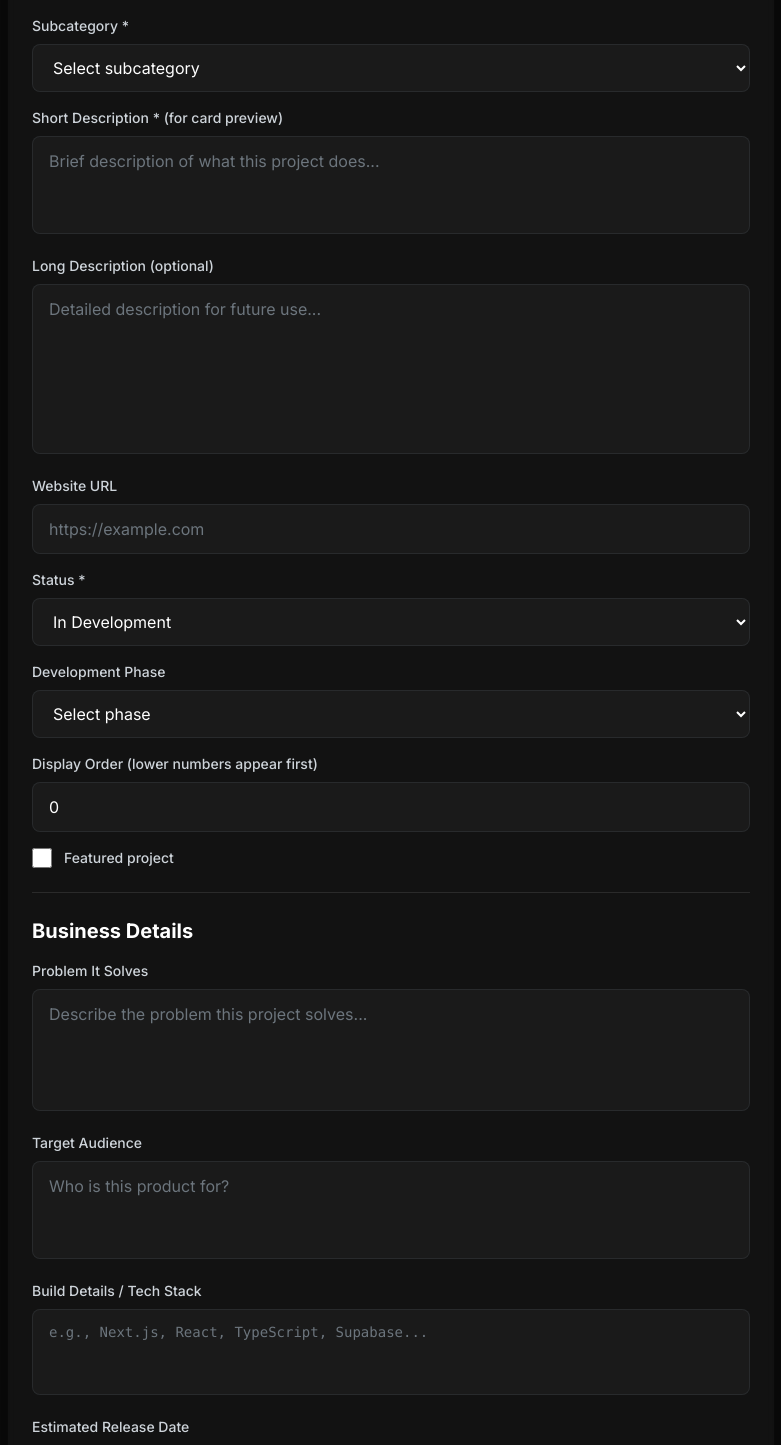
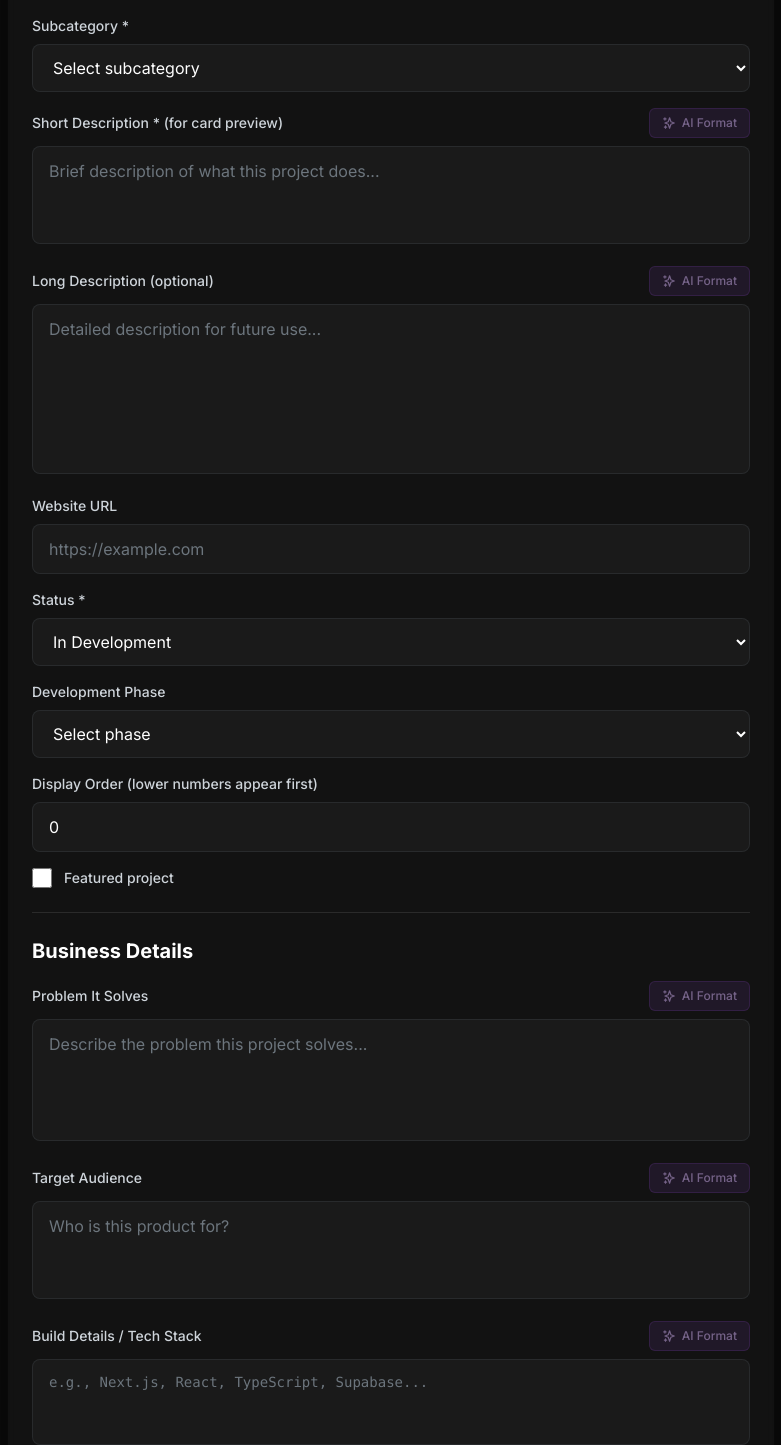
Before and after one commit to Justy6674/black-health-intelligence, a Next.js app: page /admin/projects/new in a window 1280 px wide. Shown: the part 740-2185 px from the top of the page, without its empty margins (17-798 px from the left). Built offline with nearby package versions, Linux system fonts and the light colour scheme; no server answers.

Commit message:
feat: add AI Format buttons to clean up text fields using OpenAI GPT-4o-mini

```diff
--- /dev/null
+++ b/app/api/ai-format/route.ts
@@ -0,0 +1,95 @@
+import { NextRequest, NextResponse } from 'next/server'
+
+export async function POST(request: NextRequest) {
+    try {
+        const { text, field } = await request.json()
+
+        if (!text || typeof text !== 'string') {
+            return NextResponse.json({ error: 'No text provided' }, { status: 400 })
+        }
+
+        const apiKey = process.env.OPENAI_API_KEY
+        if (!apiKey) {
+            return NextResponse.json({ error: 'OpenAI API key not configured' }, { status: 500 })
+        }
+
+        // Different prompts based on field type
+        const prompts: Record<string, string> = {
+            short_description: `You are a professional copywriter. Clean up and format this project description for a portfolio card. Make it compelling, professional, and concise (2-3 sentences max). Fix any grammar or spelling issues. Keep the core message but make it polished:
+
+"${text}"
+
+Return ONLY the improved text, nothing else.`,
+
+            long_description: `You are a professional copywriter. Clean up and format this detailed project description. Make it professional, well-structured, and compelling. Fix grammar, improve clarity, and organize into clear paragraphs if needed. Keep all important details:
+
+"${text}"
+
+Return ONLY the improved text, nothing else.`,
+
+            problem_solves: `You are a professional copywriter. Clean up and format this problem statement for a project. Make it clear, compelling, and professional. Explain the problem in a way that resonates with the target audience:
+
+"${text}"
+
+Return ONLY the improved text, nothing else.`,
+
+            target_audience: `You are a professional copywriter. Clean up and format this target audience description. Make it clear and specific. Use professional language:
+
+"${text}"
+
+Return ONLY the improved text, nothing else.`,
+
+            build_details: `You are a technical writer. Clean up and format this tech stack / build details description. Make it clear, organized, and professional. List technologies clearly:
+
+"${text}"
+
+Return ONLY the improved text, nothing else.`,
+
+            default: `You are a professional copywriter. Clean up and format this text. Fix grammar, improve clarity, and make it professional:
+
+"${text}"
+
+Return ONLY the improved text, nothing else.`
+        }
+
+        const prompt = prompts[field] || prompts.default
+
+        const response = await fetch('https://api.openai.com/v1/chat/completions', {
+            method: 'POST',
+            headers: {
+                'Content-Type': 'application/json',
+                'Authorization': `Bearer ${apiKey}`,
+            },
+            body: JSON.stringify({
+                model: 'gpt-4o-mini',
+                messages: [
+                    {
+                        role: 'user',
+                        content: prompt,
+                    },
+                ],
+                max_tokens: 500,
+                temperature: 0.7,
+            }),
+        })
+
+        if (!response.ok) {
+            const error = await response.json()
+            console.error('OpenAI API error:', error)
+            return NextResponse.json({ error: 'Failed to format text' }, { status: 500 })
+        }
+
+        const data = await response.json()
+        const formattedText = data.choices?.[0]?.message?.content?.trim()
+
+        if (!formattedText) {
+            return NextResponse.json({ error: 'No response from AI' }, { status: 500 })
+        }
+
+        return NextResponse.json({ formattedText })
+
+    } catch (error) {
+        console.error('AI format error:', error)
+        return NextResponse.json({ error: 'Internal server error' }, { status: 500 })
+    }
+}
--- a/components/admin/ProjectForm.tsx
+++ b/components/admin/ProjectForm.tsx
@@ -36,6 +36,73 @@ interface ProjectFormProps {
     }>
 }
 
+// AI Format Button Component
+function AIFormatButton({
+    field,
+    text,
+    onFormat
+}: {
+    field: string
+    text: string
+    onFormat: (formattedText: string) => void
+}) {
+    const [loading, setLoading] = useState(false)
+
+    const handleFormat = async () => {
+        if (!text.trim()) return
+
+        setLoading(true)
+        try {
+            const response = await fetch('/api/ai-format', {
+                method: 'POST',
+                headers: { 'Content-Type': 'application/json' },
+                body: JSON.stringify({ text, field }),
+            })
+
+            if (!response.ok) {
+                throw new Error('Failed to format')
+            }
+
+            const data = await response.json()
+            if (data.formattedText) {
+                onFormat(data.formattedText)
+            }
+        } catch (error) {
+            console.error('AI format error:', error)
+            alert('Failed to format text. Please try again.')
+        } finally {
+            setLoading(false)
+        }
+    }
+
+    return (
+        <button
+            type="button"
+            onClick={handleFormat}
+            disabled={loading || !text.trim()}
+            className="inline-flex items-center gap-1.5 px-3 py-1.5 text-xs font-medium rounded-md bg-purple-500/20 text-purple-300 border border-purple-500/30 hover:bg-purple-500/30 disabled:opacity-50 disabled:cursor-not-allowed transition-colors"
+            title="Clean up and format with AI"
+        >
+            {loading ? (
+                <>
+                    <svg className="w-3.5 h-3.5 animate-spin" fill="none" viewBox="0 0 24 24">
+                        <circle className="opacity-25" cx="12" cy="12" r="10" stroke="currentColor" strokeWidth="4" />
+                        <path className="opacity-75" fill="currentColor" d="M4 12a8 8 0 018-8V0C5.373 0 0 5.373 0 12h4zm2 5.291A7.962 7.962 0 014 12H0c0 3.042 1.135 5.824 3 7.938l3-2.647z" />
+                    </svg>
+                    Formatting...
+                </>
+            ) : (
+                <>
+                    <svg className="w-3.5 h-3.5" fill="none" stroke="currentColor" viewBox="0 0 24 24">
+                        <path strokeLinecap="round" strokeLinejoin="round" strokeWidth="2" d="M5 3v4M3 5h4M6 17v4m-2-2h4m5-16l2.286 6.857L21 12l-5.714 2.143L13 21l-2.286-6.857L5 12l5.714-2.143L13 3z" />
+                    </svg>
+                    AI Format
+                </>
+            )}
+        </button>
+    )
+}
+
 function ProjectFormContent({ mode, initialData }: ProjectFormProps) {
     const router = useRouter()
     // Initialize Supabase client directly in component
@@ -47,7 +114,6 @@ function ProjectFormContent({ mode, initialData }: ProjectFormProps) {
         )
     })
 
-    // ... existing form logic ...
     const [formData, setFormData] = useState({
         name: initialData?.name || '',
         category: initialData?.category || 'health-saas' as ProjectCategory,
@@ -278,9 +344,16 @@ function ProjectFormContent({ mode, initialData }: ProjectFormProps) {
 
                 {/* Short description */}
                 <div className="mb-4">
-                    <label htmlFor="short_description" className="block text-sm font-medium text-silver-300 mb-2">
+                    <div className="flex items-center justify-between mb-2">
+                        <label htmlFor="short_description" className="block text-sm font-medium text-silver-300">
                             Short Description * (for card preview)
                         </label>
+                        <AIFormatButton
+                            field="short_description"
+                            text={formData.short_description}
+                            onFormat={(text) => setFormData({ ...formData, short_description: text })}
+                        />
+                    </div>
                     <textarea
                         id="short_description"
                         required
@@ -294,9 +367,16 @@ function ProjectFormContent({ mode, initialData }: ProjectFormProps) {
 
                 {/* Long description */}
                 <div className="mb-4">
-                    <label htmlFor="long_description" className="block text-sm font-medium text-silver-300 mb-2">
+                    <div className="flex items-center justify-between mb-2">
+                        <label htmlFor="long_description" className="block text-sm font-medium text-silver-300">
                             Long Description (optional)
                         </label>
+                        <AIFormatButton
+                            field="long_description"
+                            text={formData.long_description}
+                            onFormat={(text) => setFormData({ ...formData, long_description: text })}
+                        />
+                    </div>
                     <textarea
                         id="long_description"
                         rows={6}
@@ -396,9 +476,16 @@ function ProjectFormContent({ mode, initialData }: ProjectFormProps) {
 
                 {/* Problem it solves */}
                 <div className="mb-4">
-                    <label htmlFor="problem_solves" className="block text-sm font-medium text-silver-300 mb-2">
+                    <div className="flex items-center justify-between mb-2">
+                        <label htmlFor="problem_solves" className="block text-sm font-medium text-silver-300">
                             Problem It Solves
                         </label>
+                        <AIFormatButton
+                            field="problem_solves"
+                            text={formData.problem_solves}
+                            onFormat={(text) => setFormData({ ...formData, problem_solves: text })}
+                        />
+                    </div>
                     <textarea
                         id="problem_solves"
                         rows={4}
@@ -411,9 +498,16 @@ function ProjectFormContent({ mode, initialData }: ProjectFormProps) {
 
                 {/* Target audience */}
                 <div className="mb-4">
-                    <label htmlFor="target_audience" className="block text-sm font-medium text-silver-300 mb-2">
+                    <div className="flex items-center justify-between mb-2">
+                        <label htmlFor="target_audience" className="block text-sm font-medium text-silver-300">
                             Target Audience
                         </label>
+                        <AIFormatButton
+                            field="target_audience"
+                            text={formData.target_audience}
+                            onFormat={(text) => setFormData({ ...formData, target_audience: text })}
+                        />
+                    </div>
                     <textarea
                         id="target_audience"
                         rows={3}
@@ -426,9 +520,16 @@ function ProjectFormContent({ mode, initialData }: ProjectFormProps) {
 
                 {/* Build details */}
                 <div className="mb-4">
-                    <label htmlFor="build_details" className="block text-sm font-medium text-silver-300 mb-2">
+                    <div className="flex items-center justify-between mb-2">
+                        <label htmlFor="build_details" className="block text-sm font-medium text-silver-300">
                             Build Details / Tech Stack
                         </label>
+                        <AIFormatButton
+                            field="build_details"
+                            text={formData.build_details}
+                            onFormat={(text) => setFormData({ ...formData, build_details: text })}
+                        />
+                    </div>
                     <textarea
                         id="build_details"
                         rows={3}
```
Lines whose indentation alone changed are shown as unchanged.
